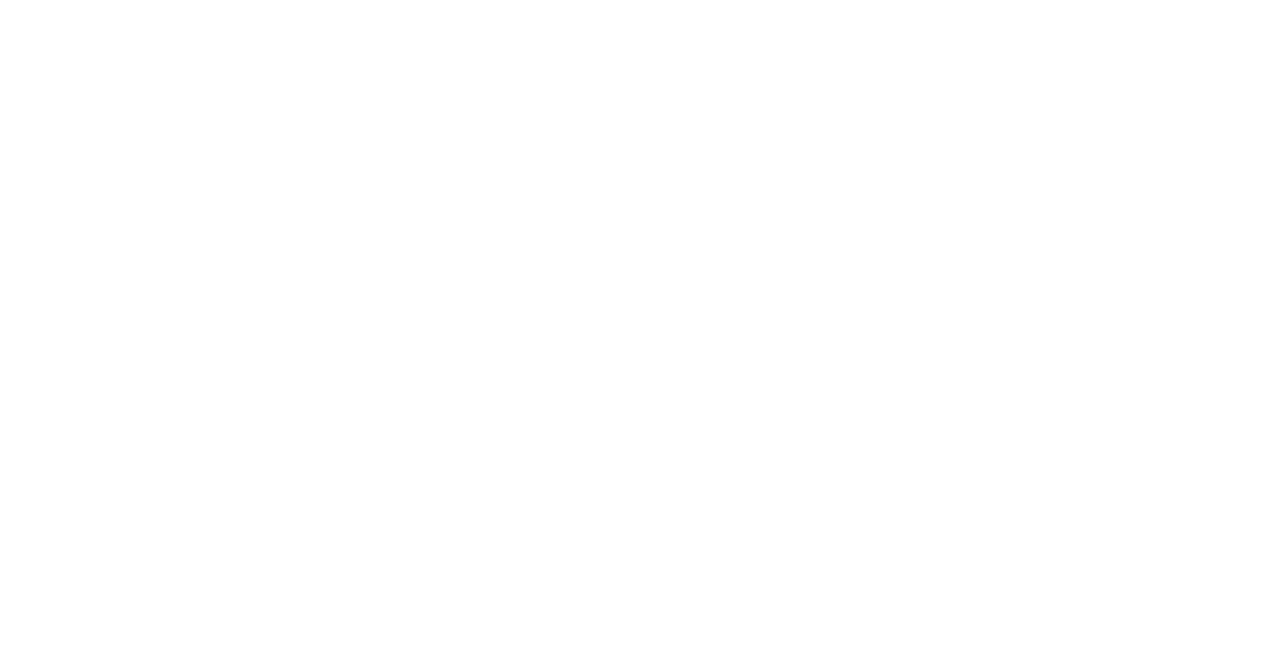
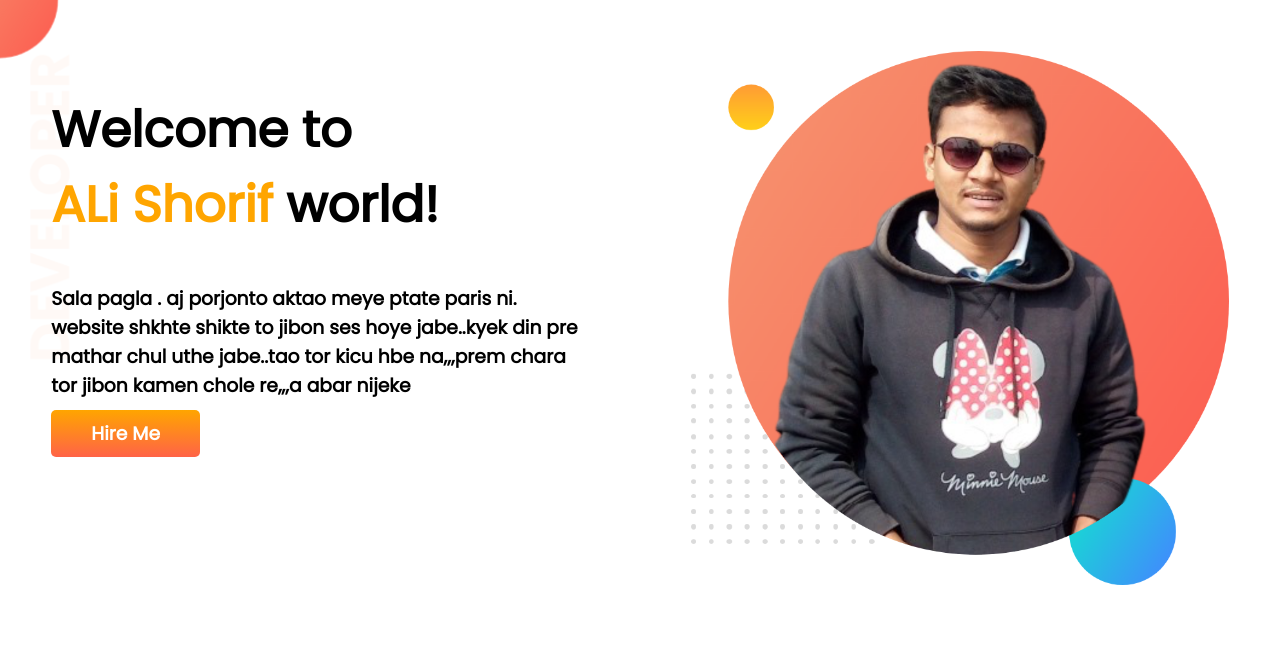
Before and after one commit to Shorif4321/developer-portfolio, a plain HTML site: page index.html in a window 1280 px wide. Drawn offline with Linux system fonts and the light colour scheme.

Commit message:
banner added

```diff
--- a/index.html
+++ b/index.html
@@ -1,13 +1,33 @@
 <!DOCTYPE html>
 <html lang="en">
+
 <head>
     <meta charset="UTF-8">
     <meta http-equiv="X-UA-Compatible" content="IE=edge">
     <meta name="viewport" content="width=device-width, initial-scale=1.0">
     <title>Developer Ali Shorif Portfolli</title>
+    <link rel="preconnect" href="https://fonts.googleapis.com">
+    <link rel="preconnect" href="https://fonts.gstatic.com" crossorigin>
+    <link href="https://fonts.googleapis.com/css2?family=Poppins&display=swap" rel="stylesheet">
     <link rel="stylesheet" href="style.css">
 </head>
+
 <body>
+    <section class="bannar">
+        <div class="half-width">
+            <h1>Welcome to <br>
+                <span class="deo">ALi Shorif</span> world!
+            </h1>
+            <h3>Sala pagla . aj porjonto aktao meye ptate paris ni. website shkhte shikte to jibon ses hoye jabe..kyek
+                din
+                pre mathar chul uthe jabe..tao tor kicu hbe na,,,prem chara tor jibon kamen chole re,,,a abar nijeke</p>
+                <a class="button" target="blank" href="https://www.linkedin.com/in/freelancer-ali-3109b6205/">Hire
+                    Me</a>
+        </div>
+        <div class="half-width">
+            <img src="images/ali.png" alt="">
+        </div>
+    </section>
+</body>
 
-</body>
 </html>
--- a/style.css
+++ b/style.css
@@ -0,0 +1,32 @@
+body{
+    font-family: 'Poppins', sans-serif;
+    margin: 0;
+}
+h1{
+    font-size: 50px;
+}
+.deo{
+    color: orange;
+}
+section{
+    display: flex;
+}
+.half-width{
+    width: 50%;
+    padding: 4%;
+}
+.half-width img{
+    width: 100%;
+}
+.bannar{
+    background-image: url(images/top-banner.png);
+    background-repeat: no-repeat;
+}
+.button{
+    text-decoration: none;
+    padding: 10px 40px;
+    background-image: linear-gradient(orange, tomato);
+    border-radius: 5px;
+    color: white;
+    font-weight: 700;
+}
```
Also changed, not shown: ali/121426977_349992286225777_6228568277090316913_o (2).jpg (added), ali/126621767_381251003099905_7415052625720468362_o.jpg (added), ali/173821015_461522438406094_8909034138410780070_n-removebg-preview.png (added), ali/72977264_148556129702728_7378010802365661184_o.jpg (added), ali/FB_IMG_1615010870876-removebg-preview.png (added), ali/FB_IMG_1615010870876.jpg (added), ali/FB_IMG_1615010910501.jpg (added), ali/FB_IMG_1615010927891.jpg (added), ali/aliw.png (added), images/ali.png (added), images/dream-bg.png (added), images/exp-bg.png (added), images/jhankar.png (added), images/jhankar2.png (added), 2 more files.
